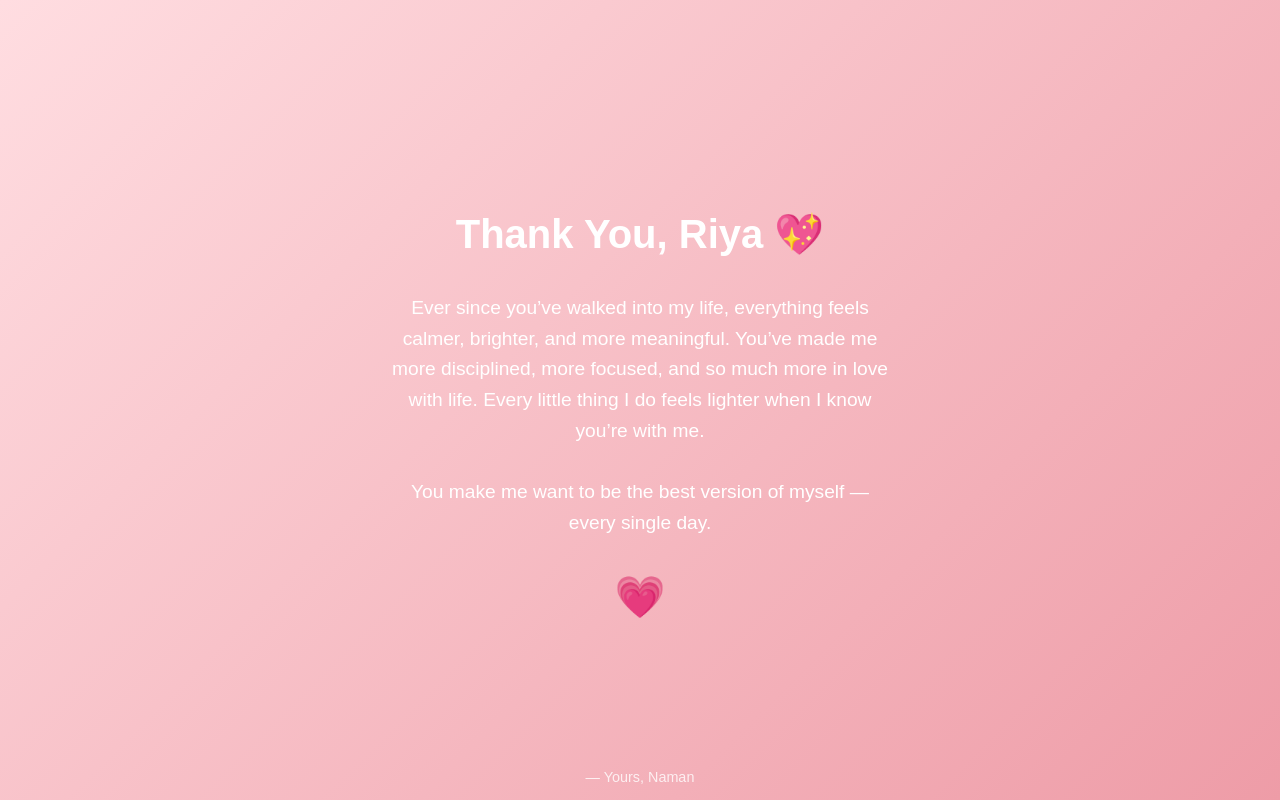
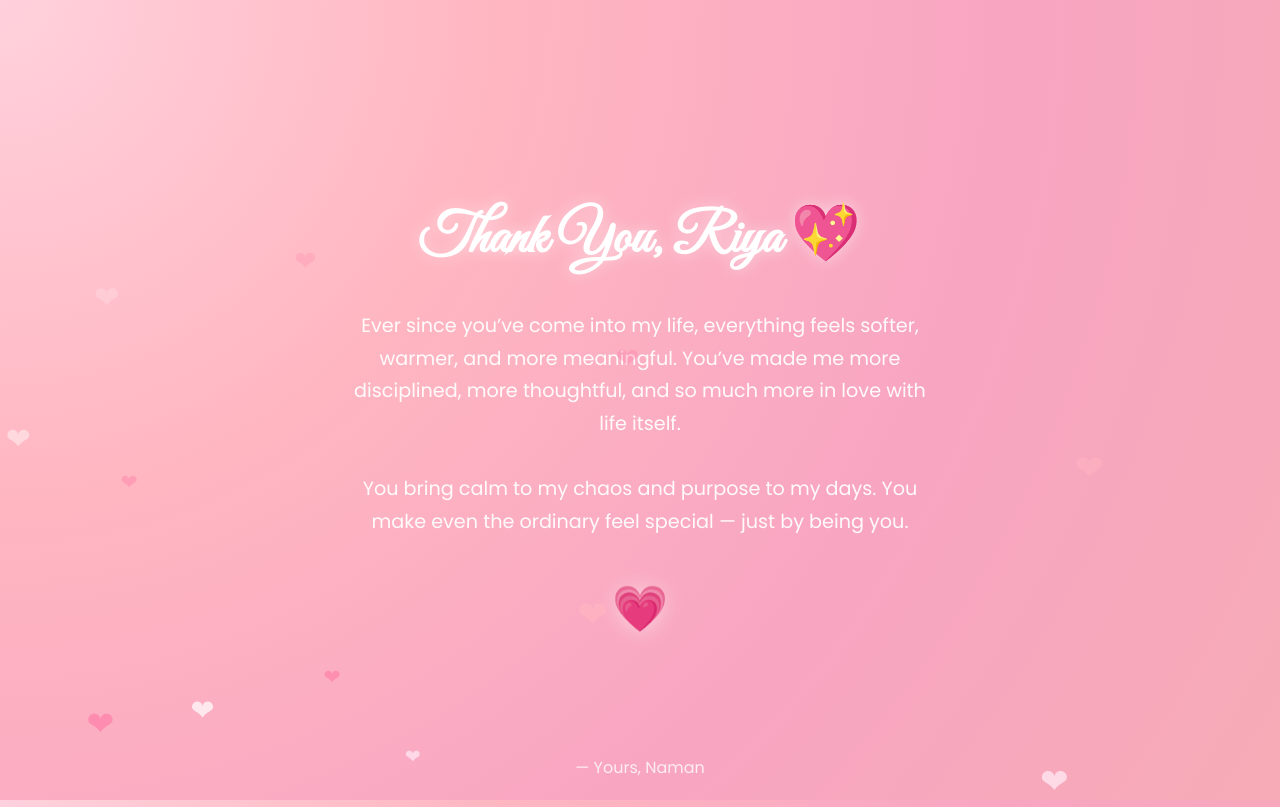
Before and after one commit to ngoyal195/thanksriya, a plain HTML site: page index.html in a window 1280 px wide. Drawn offline with Linux system fonts and the light colour scheme.

Commit message:
Update index.html

```diff
--- a/index.html
+++ b/index.html
@@ -4,40 +4,63 @@
   <meta charset="UTF-8" />
   <meta name="viewport" content="width=device-width, initial-scale=1.0" />
   <title>Thank You, Riya 💖</title>
+  <link href="https://fonts.googleapis.com/css2?family=Great+Vibes&family=Poppins:wght@300;400;500&display=swap" rel="stylesheet">
   <style>
     body {
       margin: 0;
+      padding: 0;
       height: 100vh;
+      overflow: hidden;
       display: flex;
+      flex-direction: column;
       justify-content: center;
       align-items: center;
-      flex-direction: column;
-      background: linear-gradient(135deg, #ffdde1, #ee9ca7);
+      background: radial-gradient(circle at top left, #ffd1dc, #ffb6c1, #f8a5c2, #f6abb6);
       font-family: 'Poppins', sans-serif;
       color: #fff;
       text-align: center;
-      overflow: hidden;
+      position: relative;
     }
 
     h1 {
-      font-size: 2.5em;
-      margin-bottom: 0.4em;
+      font-family: 'Great Vibes', cursive;
+      font-size: 3.5em;
+      margin-bottom: 0.3em;
+      text-shadow: 0 0 15px rgba(255, 255, 255, 0.5);
       animation: fadeIn 2s ease-in-out;
     }
 
     p {
       font-size: 1.2em;
-      width: 80%;
-      max-width: 500px;
-      line-height: 1.6em;
+      max-width: 600px;
+      line-height: 1.7em;
       animation: fadeIn 3s ease-in-out;
+      padding: 0 20px;
+      opacity: 0.95;
+    }
+
+    footer {
+      position: absolute;
+      bottom: 20px;
+      font-size: 1em;
+      opacity: 0.8;
+      animation: fadeIn 4s ease-in-out;
     }
 
     .heart {
+      font-size: 2.5em;
+      animation: heartbeat 1.6s infinite;
+      margin-top: 20px;
+      filter: drop-shadow(0 0 10px rgba(255, 255, 255, 0.6));
+    }
+
+    /* Floating Hearts */
+    .floating-heart {
+      position: absolute;
+      bottom: -10px;
       color: #fff;
-      font-size: 2em;
-      animation: heartbeat 1.5s infinite;
-      margin-top: 20px;
+      opacity: 0.8;
+      animation: floatUp 6s infinite ease-in;
     }
 
     @keyframes fadeIn {
@@ -50,26 +73,47 @@
       50% { transform: scale(1.3); }
     }
 
-    footer {
-      position: absolute;
-      bottom: 15px;
-      font-size: 0.9em;
-      opacity: 0.8;
+    @keyframes floatUp {
+      from {
+        transform: translateY(0) scale(1);
+        opacity: 0.8;
+      }
+      to {
+        transform: translateY(-100vh) scale(1.5);
+        opacity: 0;
+      }
     }
   </style>
 </head>
 <body>
   <h1>Thank You, Riya 💖</h1>
   <p>
-    Ever since you’ve walked into my life, everything feels calmer, brighter, and more meaningful.
-    You’ve made me more disciplined, more focused, and so much more in love with life.
-    Every little thing I do feels lighter when I know you’re with me.
+    Ever since you’ve come into my life, everything feels softer, warmer, and more meaningful.
+    You’ve made me more disciplined, more thoughtful, and so much more in love with life itself.
     <br><br>
-    You make me want to be the best version of myself — every single day.
+    You bring calm to my chaos and purpose to my days.
+    You make even the ordinary feel special — just by being you.
   </p>
 
   <div class="heart">💗</div>
 
   <footer>— Yours, Naman</footer>
+
+  <!-- Floating Hearts -->
+  <script>
+    const colors = ['#ffffff', '#ffe6f2', '#ffb6c1', '#ff80aa'];
+    function createHeart() {
+      const heart = document.createElement('div');
+      heart.classList.add('floating-heart');
+      heart.textContent = '❤';
+      heart.style.left = Math.random() * 100 + 'vw';
+      heart.style.fontSize = Math.random() * 20 + 15 + 'px';
+      heart.style.animationDuration = Math.random() * 4 + 4 + 's';
+      heart.style.color = colors[Math.floor(Math.random() * colors.length)];
+      document.body.appendChild(heart);
+      setTimeout(() => heart.remove(), 6000);
+    }
+    setInterval(createHeart, 400);
+  </script>
 </body>
 </html>
```
